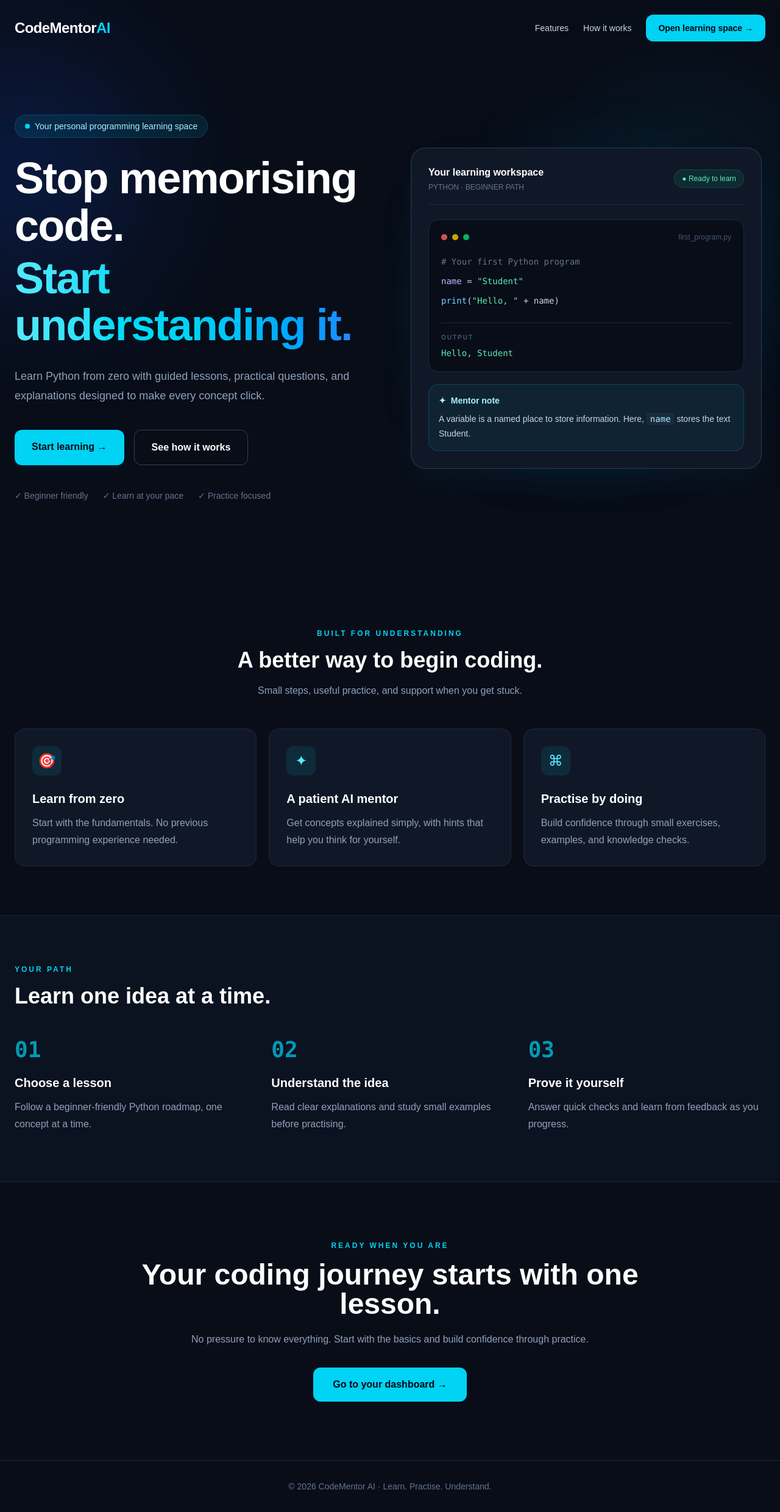
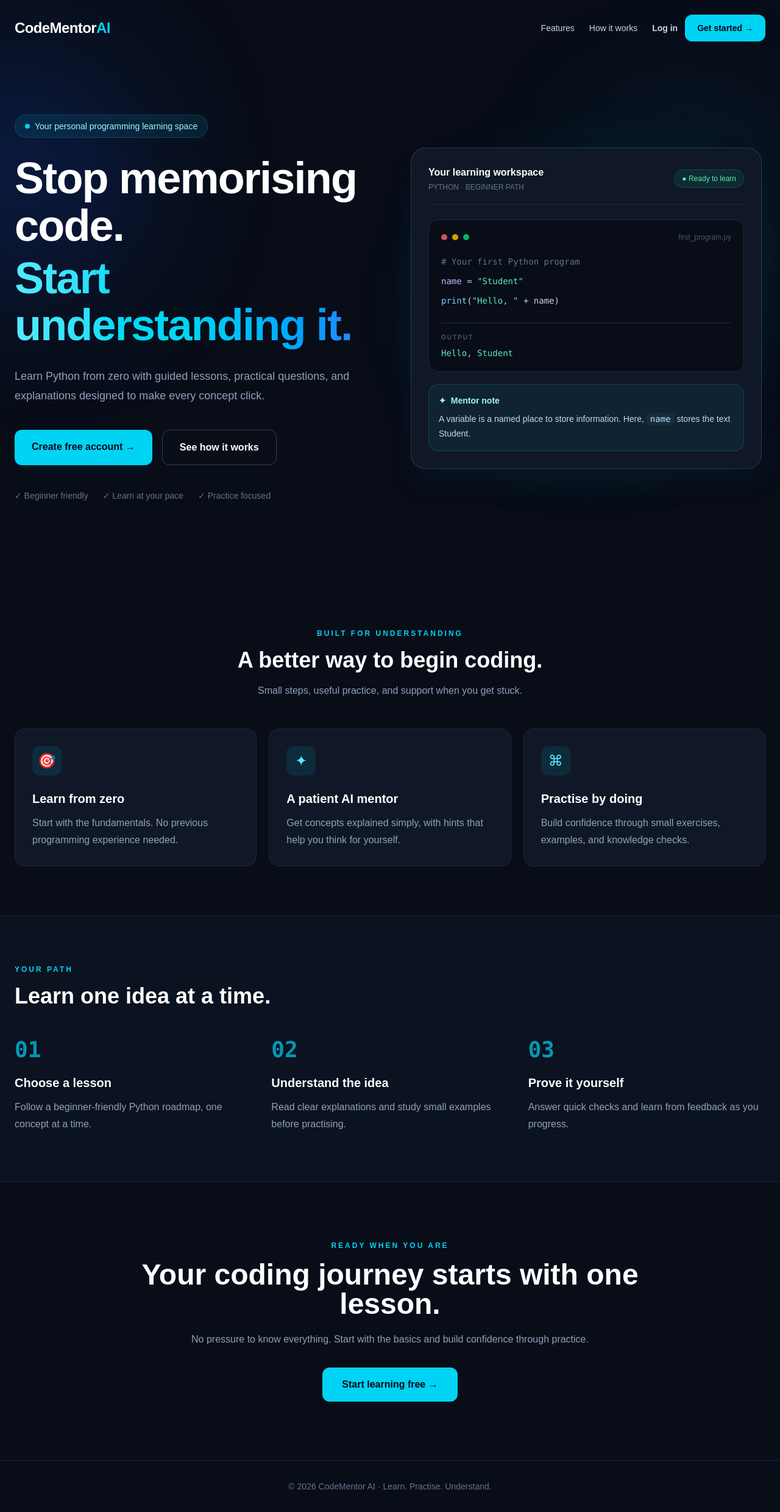
Before and after one commit to esakki-2008/codementor-ai, a Next.js app: page / in a window 1280 px wide. Shown: the whole page at 61% size. Built offline with nearby package versions, Linux system fonts and the light colour scheme.

Commit message:
Add signup and login navigation to landing page

```diff
--- a/src/app/page.tsx
+++ b/src/app/page.tsx
@@ -20,7 +20,7 @@ export default function Home() {
         <div className="flex items-center gap-6 text-sm">
           <a href="#features" className="hidden text-slate-300 transition hover:text-white sm:block">Features</a>
           <a href="#how-it-works" className="hidden text-slate-300 transition hover:text-white sm:block">How it works</a>
-          <Link href="/dashboard" className="rounded-xl bg-cyan-400 px-5 py-3 font-bold text-slate-950 transition hover:bg-cyan-300">Open learning space <span aria-hidden="true">→</span></Link>
+          <div className="flex items-center gap-3"><Link href="/login" className="font-semibold text-slate-300 transition hover:text-white">Log in</Link><Link href="/register" className="rounded-xl bg-cyan-400 px-5 py-3 font-bold text-slate-950 transition hover:bg-cyan-300">Get started <span aria-hidden="true">→</span></Link></div>
         </div>
       </nav>
 
@@ -32,7 +32,7 @@ export default function Home() {
           <h1 className="max-w-2xl text-5xl font-black leading-[1.08] tracking-tight md:text-7xl">Stop memorising code.<span className="mt-2 block bg-gradient-to-r from-cyan-300 via-cyan-400 to-blue-500 bg-clip-text text-transparent">Start understanding it.</span></h1>
           <p className="mt-7 max-w-xl text-lg leading-8 text-slate-400">Learn Python from zero with guided lessons, practical questions, and explanations designed to make every concept click.</p>
           <div className="mt-10 flex flex-wrap gap-4">
-            <Link href="/dashboard" className="rounded-xl bg-cyan-400 px-7 py-4 font-bold text-slate-950 shadow-lg shadow-cyan-950/30 transition hover:-translate-y-0.5 hover:bg-cyan-300">Start learning <span aria-hidden="true">→</span></Link>
+            <Link href="/register" className="rounded-xl bg-cyan-400 px-7 py-4 font-bold text-slate-950 shadow-lg shadow-cyan-950/30 transition hover:-translate-y-0.5 hover:bg-cyan-300">Create free account <span aria-hidden="true">→</span></Link>
             <a href="#how-it-works" className="rounded-xl border border-slate-700 px-7 py-4 font-semibold text-white transition hover:border-cyan-400/60">See how it works</a>
           </div>
           <div className="mt-10 flex flex-wrap gap-x-6 gap-y-3 text-sm text-slate-500"><span>✓ Beginner friendly</span><span>✓ Learn at your pace</span><span>✓ Practice focused</span></div>
@@ -69,7 +69,7 @@ export default function Home() {
         <div className="mx-auto max-w-7xl px-6 py-20"><div className="max-w-2xl"><p className="text-xs font-bold uppercase tracking-[0.25em] text-cyan-400">Your path</p><h2 className="mt-4 text-3xl font-black md:text-4xl">Learn one idea at a time.</h2></div><div className="mt-12 grid gap-8 md:grid-cols-3">{steps.map((step) => <div key={step.number}><p className="font-mono text-4xl font-bold text-cyan-400/70">{step.number}</p><h3 className="mt-5 text-xl font-bold">{step.title}</h3><p className="mt-3 leading-7 text-slate-400">{step.text}</p></div>)}</div></div>
       </section>
 
-      <section className="mx-auto max-w-5xl px-6 py-24 text-center"><p className="text-xs font-bold uppercase tracking-[0.25em] text-cyan-400">Ready when you are</p><h2 className="mt-4 text-3xl font-black md:text-5xl">Your coding journey starts with one lesson.</h2><p className="mx-auto mt-5 max-w-2xl leading-7 text-slate-400">No pressure to know everything. Start with the basics and build confidence through practice.</p><Link href="/dashboard" className="mt-8 inline-flex rounded-xl bg-cyan-400 px-8 py-4 font-bold text-slate-950 transition hover:bg-cyan-300">Go to your dashboard →</Link></section>
+      <section className="mx-auto max-w-5xl px-6 py-24 text-center"><p className="text-xs font-bold uppercase tracking-[0.25em] text-cyan-400">Ready when you are</p><h2 className="mt-4 text-3xl font-black md:text-5xl">Your coding journey starts with one lesson.</h2><p className="mx-auto mt-5 max-w-2xl leading-7 text-slate-400">No pressure to know everything. Start with the basics and build confidence through practice.</p><Link href="/register" className="mt-8 inline-flex rounded-xl bg-cyan-400 px-8 py-4 font-bold text-slate-950 transition hover:bg-cyan-300">Start learning free →</Link></section>
       <footer className="border-t border-slate-800 px-6 py-8 text-center text-sm text-slate-500">© 2026 CodeMentor AI · Learn. Practise. Understand.</footer>
     </main>
   );
```
